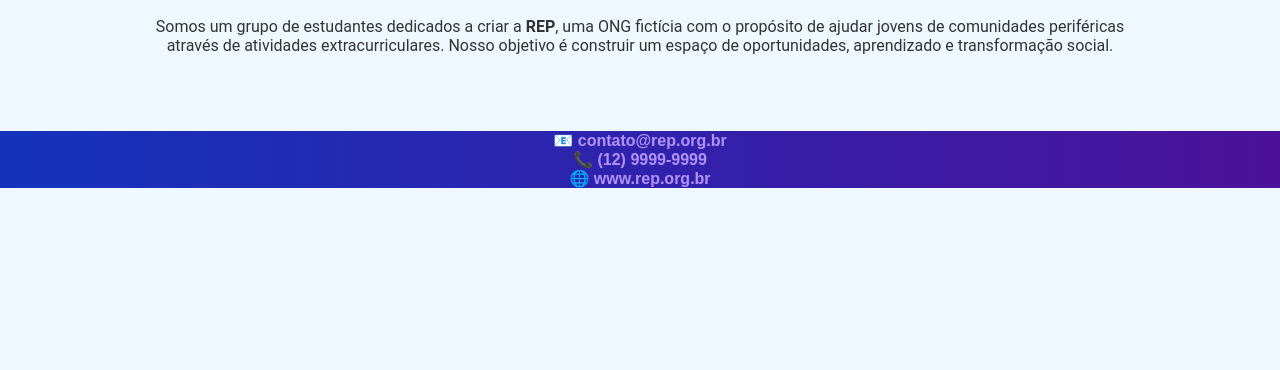
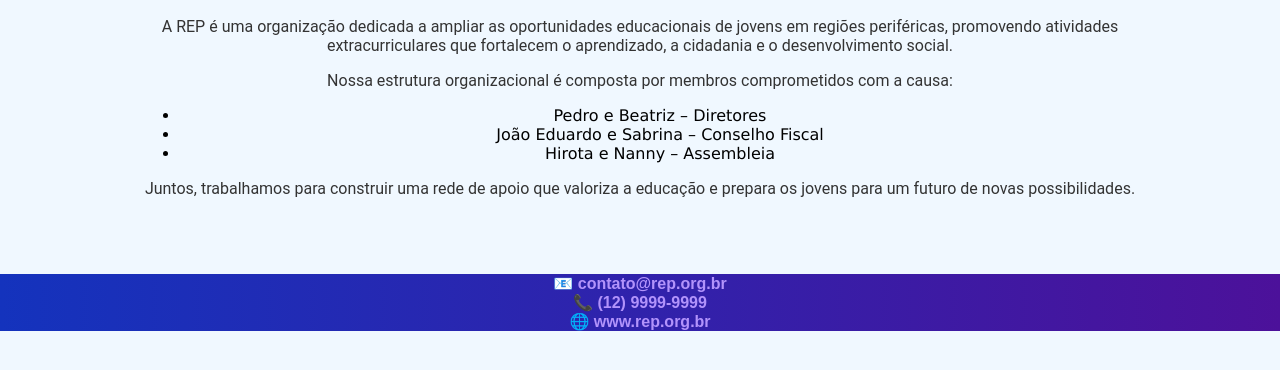
Before and after one commit to PedroCapivara/R.E.P., a plain HTML site: page sobre.html in a window 1280 px wide. Shown: the part 218-588 px from the top of the page. Drawn offline with Linux system fonts and the light colour scheme.

Commit message:
Terminei

```diff
--- a/sobre.html
+++ b/sobre.html
@@ -25,13 +25,25 @@
   <section class="conteudo-pagina">
     <h1>Sobre Nós</h1>
     <p>
-        Somos um grupo de estudantes dedicados a criar a <strong>REP</strong>,
-        uma ONG fictícia com o propósito de ajudar jovens de comunidades periféricas
-        através de atividades extracurriculares. Nosso objetivo é construir um espaço
-        de oportunidades, aprendizado e transformação social.
+      A <span>REP</span> é uma organização dedicada a ampliar as oportunidades educacionais
+      de jovens em regiões periféricas, promovendo atividades extracurriculares que fortalecem
+      o aprendizado, a cidadania e o desenvolvimento social.
+    </p>
+    <p>
+      Nossa estrutura organizacional é composta por membros comprometidos com a causa:
+    </p>
+    <ul>
+      <li><span>Pedro e Beatriz</span> – Diretores</li>
+      <li><span>João Eduardo e Sabrina</span> – Conselho Fiscal</li>
+      <li><span>Hirota e Nanny</span> – Assembleia</li>
+    </ul>
+    <p>
+      Juntos, trabalhamos para construir uma rede de apoio que valoriza a educação e
+      prepara os jovens para um futuro de novas possibilidades.
     </p>
   </section>
 </main>
+
 
   <footer>
     <h2>📧 contato@rep.org.br<br>📞 (12) 9999-9999<br>🌐 www.rep.org.br</h2>
```
Also changed, not shown: ajuda.html (+11 -3 lines). Lines whose indentation alone changed are shown as unchanged.
